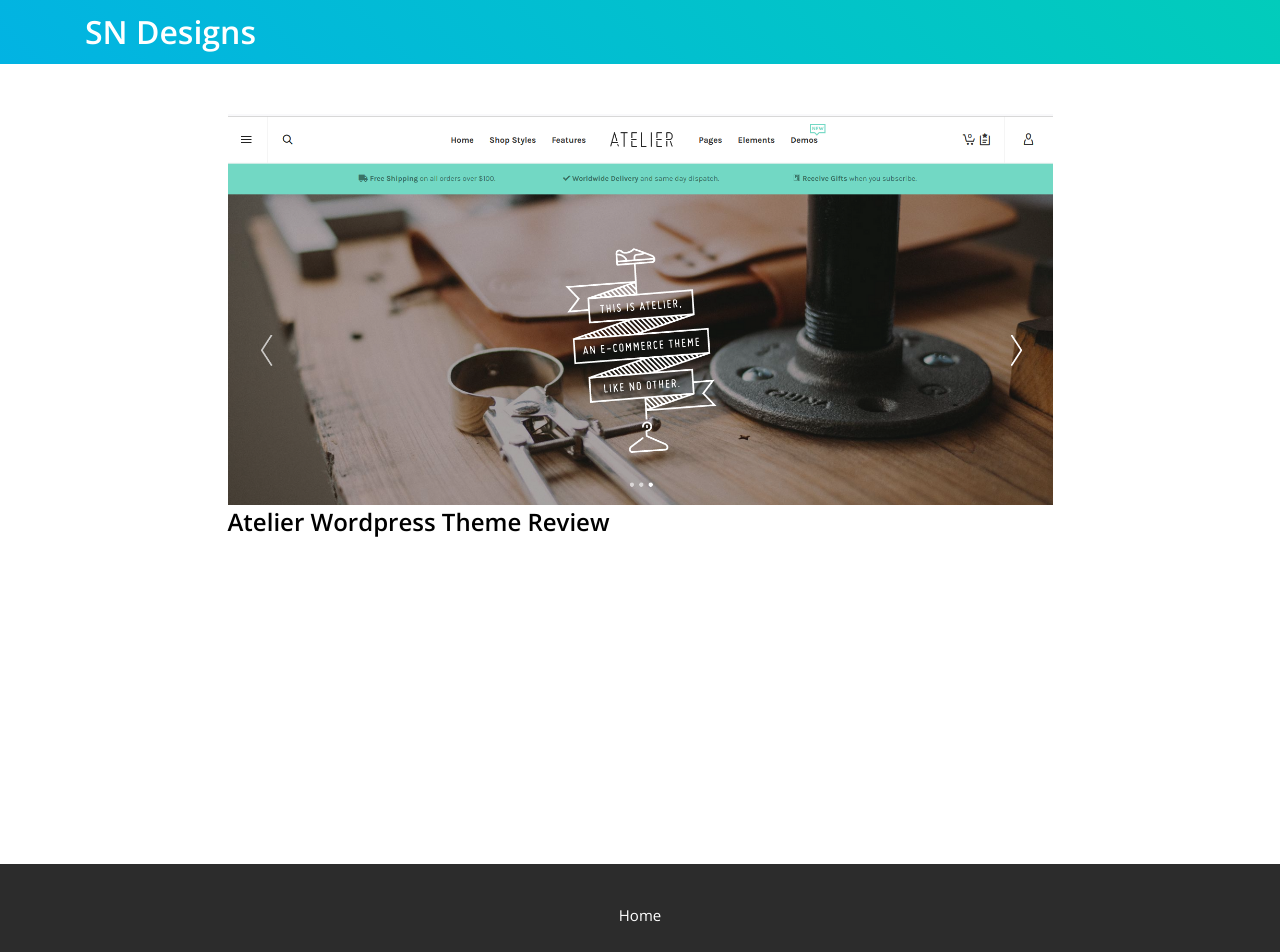
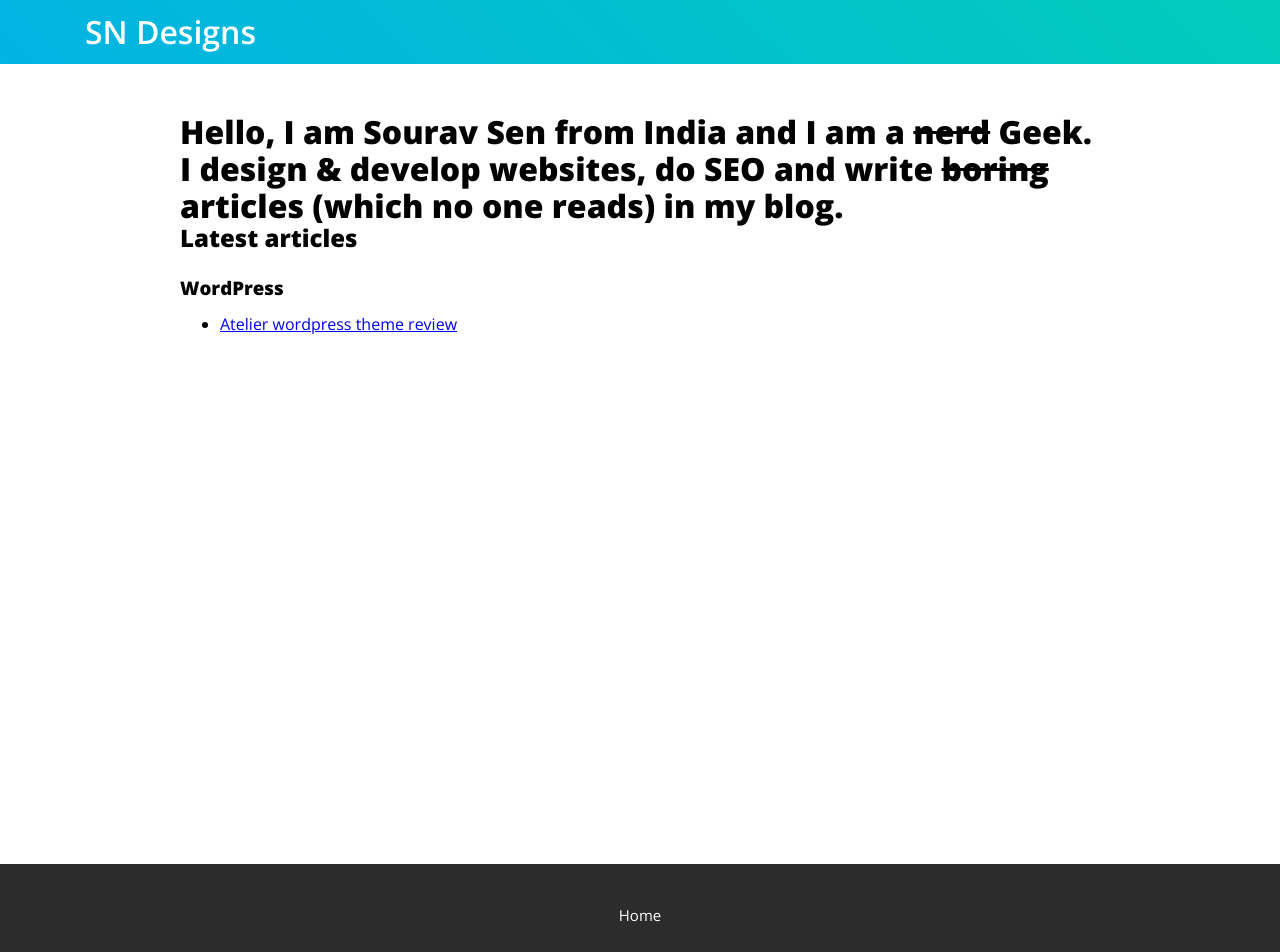
Before and after one commit to sndn/sndn.github.io, a Jekyll site: the page built from index.html, in a window 1280 px wide. Built offline with Jekyll 4.4.1, drawn with Linux system fonts in a browser that asks for light colours.

Commit message:
Update default.html

```diff
--- a/_layouts/default.html
+++ b/_layouts/default.html
@@ -8,8 +8,21 @@
 <main>
 	<div class="container">
 		<div class="row">
-			<div class="col-md-9 mx-auto">
-{{ content }}
+			<div class="col-md-10 mx-auto">
+				<h1>Hello, I am Sourav Sen from India and I am a <del>nerd</del> Geek. I design &amp; develop websites, do SEO and write <del>boring</del> articles (which no one reads) in my blog.</h1>
+			</div>
+		</div>
+		<div class="row">
+			<div class="col-md-10 mx-auto">
+				<h2>Latest articles</h2>
+			</div>
+		</div>
+		<div class="row">
+			<div class="col-md-10 mx-auto">
+				<h3>WordPress</h3>
+				<ul>
+					<li><a href="{{site.url}}/atelier-wordpress-theme-review/">Atelier wordpress theme review</a></li>
+				</ul>
 			</div>
 		</div>
 	</div>
```
